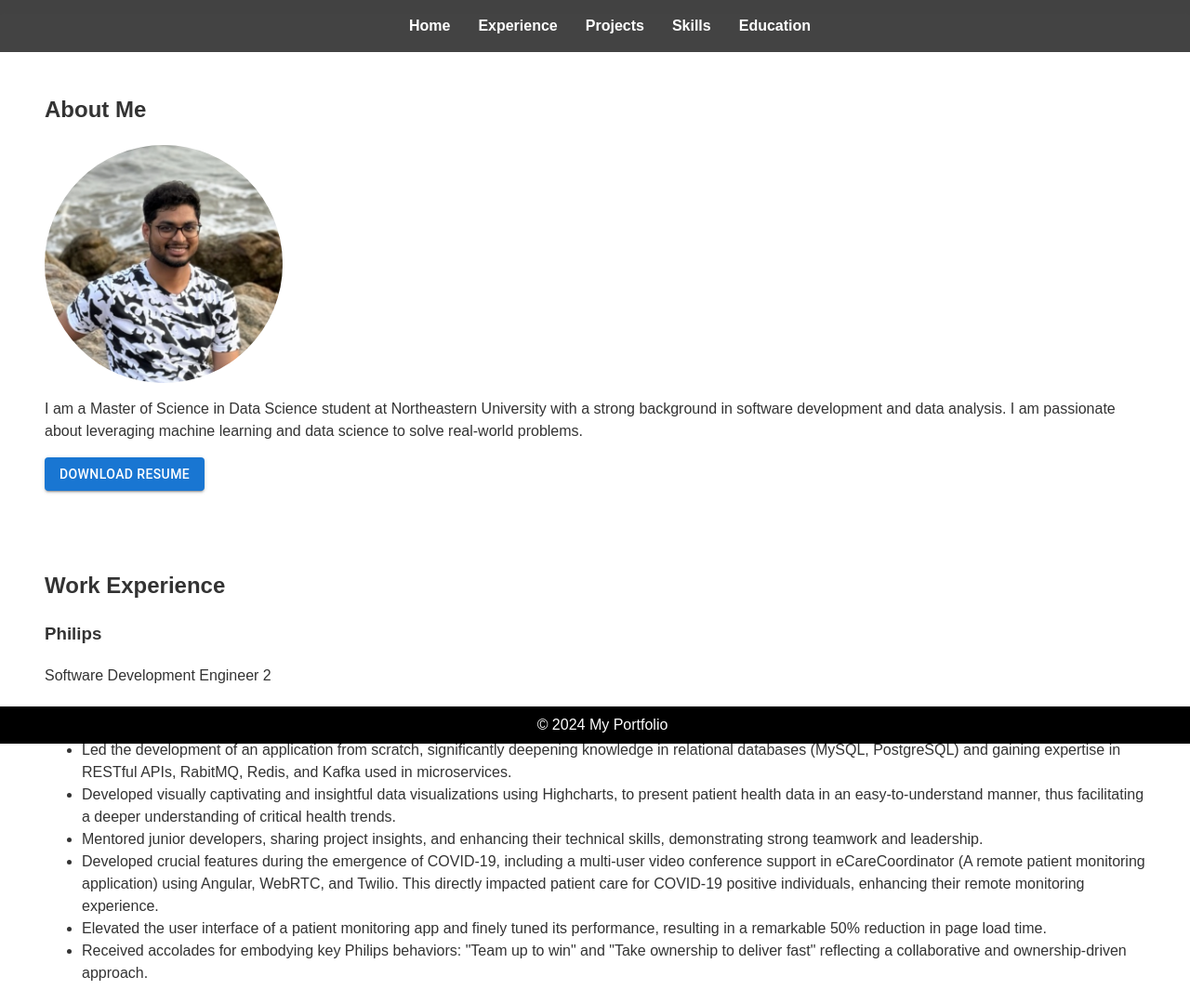
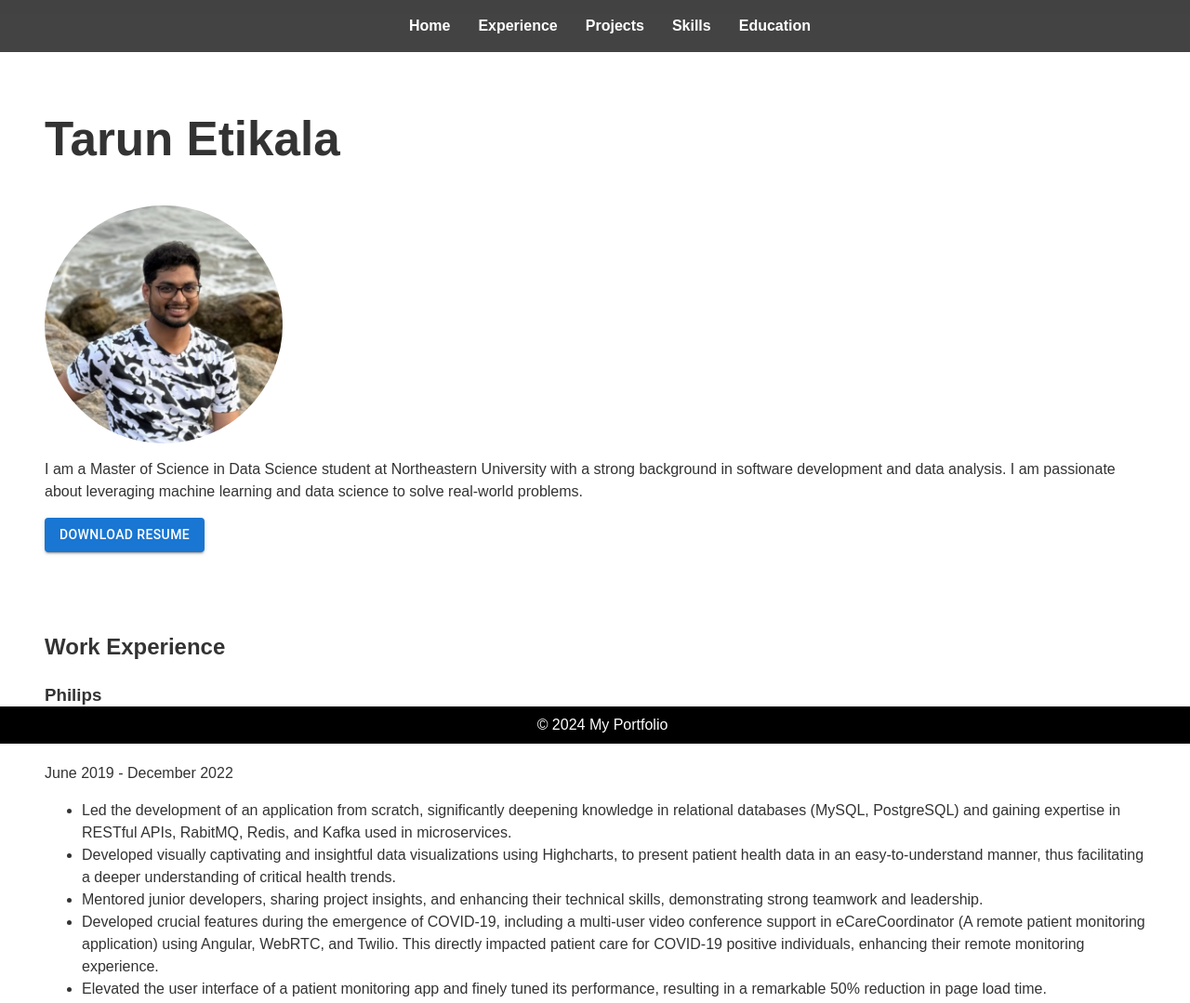
Before and after one commit to tarun-etikala/tarun-etikala.github.io, a React (Vite) app: page / in a window 1280 px wide. Shown: the top 1079 px of the page at 93% size. Built offline with nearby package versions, Linux system fonts and the light colour scheme.

Commit message:
experioence card changes

```diff
--- a/src/components/About.tsx
+++ b/src/components/About.tsx
@@ -15,7 +15,7 @@ const resumeURL =
 
 const About: React.FC = () => (
   <AboutContainer id="about">
-    <h2>About Me</h2>
+    <h1>Tarun Etikala</h1>
     <Avatar alt="Remy Sharp" src={dp} sx={{ width: 256, height: 256 }} />
     <p>
       I am a Master of Science in Data Science student at Northeastern
--- a/src/components/Experience.tsx
+++ b/src/components/Experience.tsx
@@ -12,7 +12,7 @@ const Experience: React.FC = () => (
   <ExperienceContainer id="experience">
     <h2>Work Experience</h2>
     {data.workExperience.map((work, index) => (
-      <div key={index}>
+      <div key={index} className="experience-card">
         <h3>{work.company}</h3>
         <p>{work.position}</p>
         <p>{work.date}</p>
--- /dev/null
+++ b/src/components/animations/AnimationStyles.css
@@ -0,0 +1,16 @@
+.hero-section {
+    animation: fadeIn 1.5s ease-in-out;
+  }
+
+  .experience-card {
+    transition: transform 0.3s ease-in-out;
+  }
+
+  .experience-card:hover {
+    transform: translateY(-10px);
+  }
+
+  @keyframes fadeIn {
+    0% { opacity: 0; }
+    100% { opacity: 1; }
+  }
--- a/src/index.css
+++ b/src/index.css
@@ -26,6 +26,22 @@ h1 {
   line-height: 1.1;
 }
 
+.hero-section {
+  animation: fadeIn 1.5s ease-in-out;
+}
+
+.experience-card {
+  transition: transform 0.3s ease-in-out;
+}
+
+.experience-card:hover {
+  transform: translateY(-10px);
+}
+
+@keyframes fadeIn {
+  0% { opacity: 0; }
+  100% { opacity: 1; }
+}
 
 @media (prefers-color-scheme: light) {
   :root {
```
